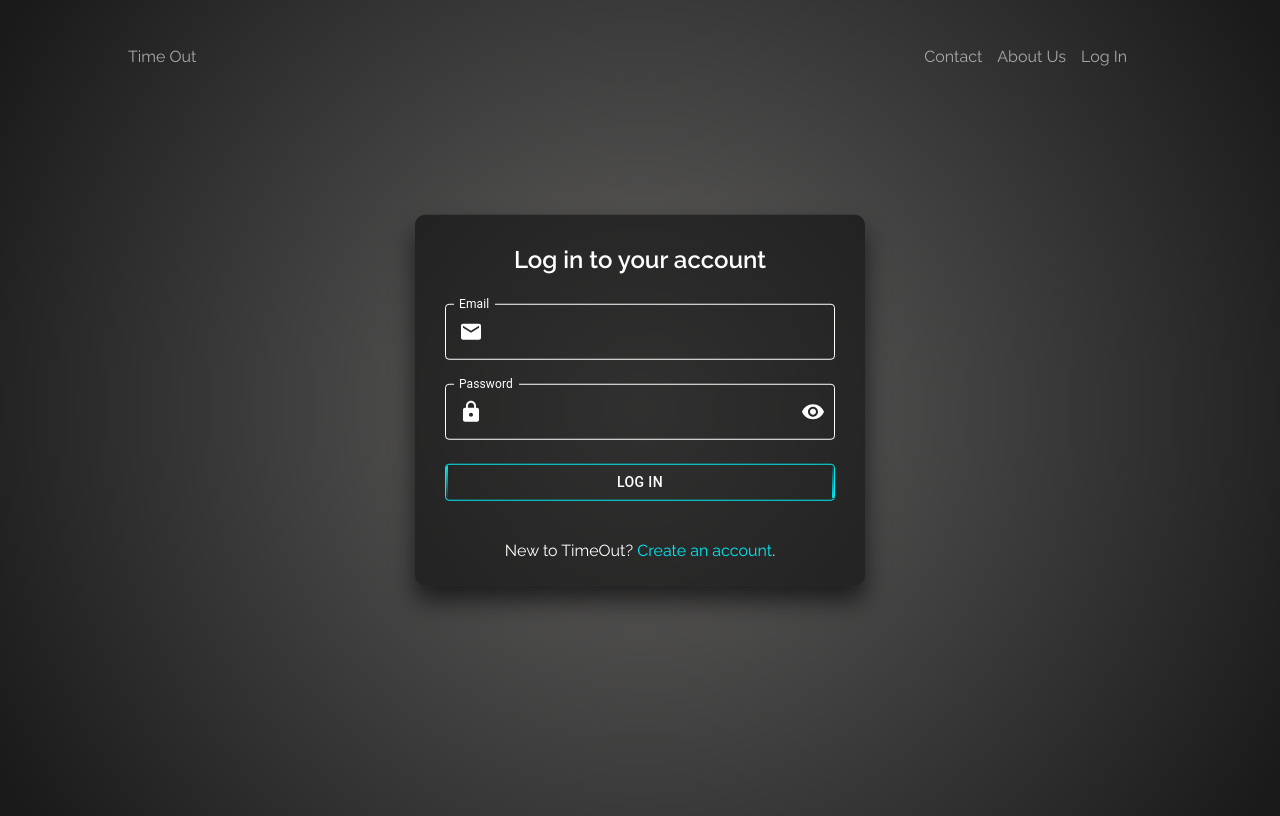
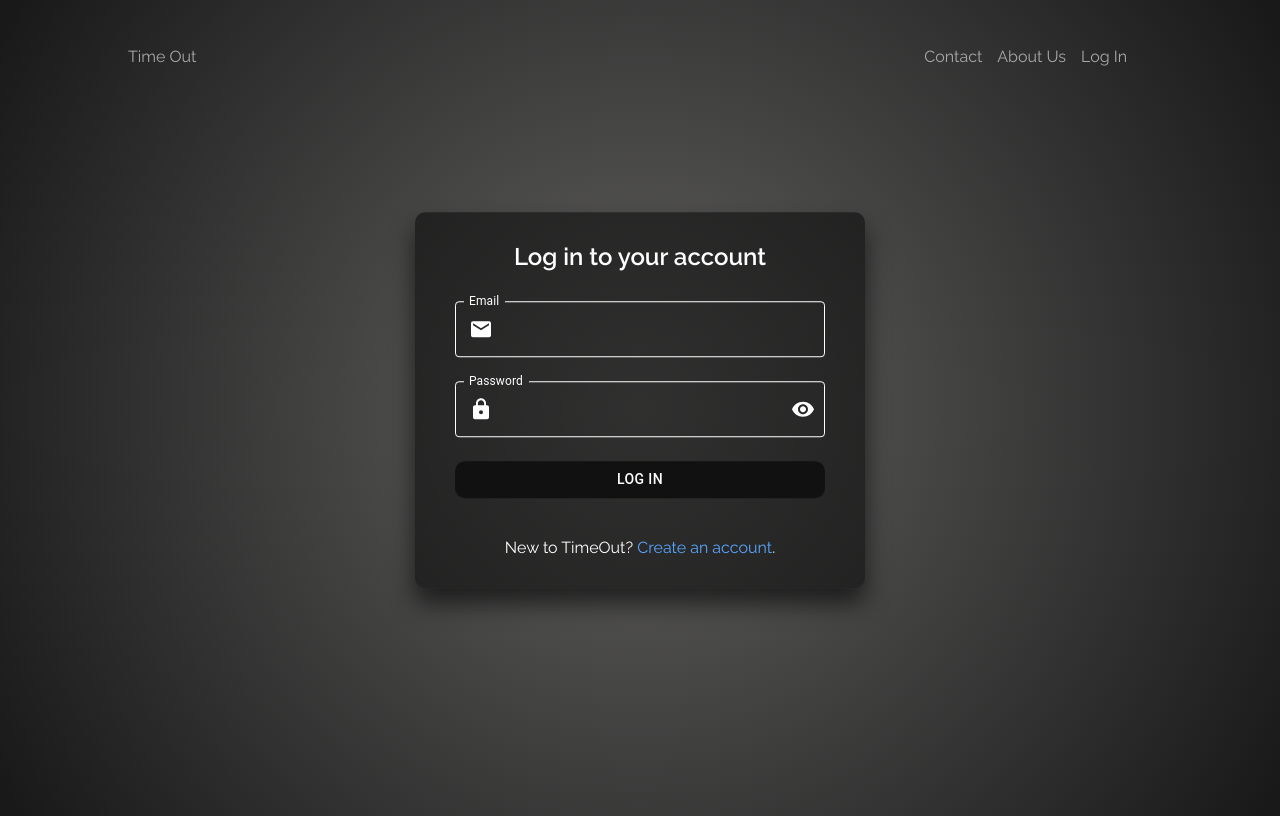
Before and after one commit to pnu-cs/timeout-frontend, a React (Create React App) app: page /login in a window 1280 px wide. Built offline with nearby package versions, Linux system fonts and the light colour scheme.

Commit message:
Change log in button animation and padding in class "login box"

```diff
--- a/src/containers/LogInPage/index.tsx
+++ b/src/containers/LogInPage/index.tsx
@@ -35,16 +35,15 @@
             borderColor: '#fff',
         },
         '&:hover fieldset': {
-            borderColor: '#03e9f4',
+            borderColor: '#1f6feb',
         },
         '&.Mui-focused fieldset': {
-            borderColor: '#03e9f4',
+            borderColor: '#1f6feb',
         },
     },
 });
 
 const ColorButton = styled(Button)<ButtonProps>(() => ({
-    borderColor: '#03e9f4',
     color: '#fff'
 }));
 
@@ -60,7 +59,8 @@
         showPassword: Boolean
     };
 
-    //console.log(password);
+    console.log(email);
+    console.log(password);
 
     const onLogInPress = () => dispatch(logInInit(userData));
 
@@ -118,18 +118,12 @@
             </Grid>
             <Grid item>
                 <FormControl fullWidth>
-                    <ColorButton className="stylized-button" variant="outlined" onClick={onLogInPress}>
-                        <span></span>
-                        <span></span>
-                        <span></span>
-                        <span></span>
-                        Log in
-                    </ColorButton>
+                    <ColorButton className="glow-on-hover" variant="text" onClick={onLogInPress}>Log in</ColorButton>
                 </FormControl>
             </Grid>
             <Grid item>
                 <FormControl>
-                    <p>New to TimeOut? <Link href="/signup" underline="none" color="#03e9f4">Create an account</Link>.</p>
+                    <p>New to TimeOut? <Link href="/signup" underline="none" color="#58A6FF">Create an account</Link>.</p>
                 </FormControl>
             </Grid>
         </Grid>
--- a/src/containers/LogInPage/styles.css
+++ b/src/containers/LogInPage/styles.css
@@ -1,20 +1,9 @@
-html {
-    height: 100%;
-}
-
-body {
-    margin:0;
-    padding:0;
-    font-family: sans-serif;
-    background: linear-gradient(#141e30, #243b55);
-}
-
 .login-box {
     position: absolute;
     top: 50%;
     left: 50%;
     width: 450px;
-    padding: 30px 30px 10px 30px;
+    padding: 30px 40px 15px 40px;
     transform: translate(-50%, -50%);
     background: rgba(0,0,0,.5);
     box-sizing: border-box;
@@ -33,101 +22,60 @@
     color: #ffffff;
 }
 
-.stylized-button {
+.glow-on-hover {
+    border: none;
+    outline: none;
+    color: #fff;
+    background: #111;
+    cursor: pointer;
     position: relative;
-    display: inline-block;
-    text-decoration: none;
-    text-transform: uppercase;
-    overflow: hidden;
-    transition: .5s;
-    margin-top: 10px;
-    letter-spacing: 4px
+    z-index: 0;
+    border-radius: 10px;
 }
 
-.stylized-button:hover {
-    background: #03e9f4;
-    color: #fff;
-    border-radius: 5px;
-    box-shadow: 0 0 5px #03e9f4,
-    0 0 15px #03e9f4;
+.glow-on-hover:before {
+    content: '';
+    background: linear-gradient(45deg, #ff0000, #ff7300, #fffb00, #48ff00, #00ffd5, #002bff, #7a00ff, #ff00c8, #ff0000);
+    position: absolute;
+    top: -2px;
+    left:-2px;
+    background-size: 400%;
+    z-index: -1;
+    filter: blur(5px);
+    width: calc(100% + 4px);
+    height: calc(100% + 4px);
+    animation: glowing 20s linear infinite;
+    opacity: 0;
+    transition: opacity .3s ease-in-out;
+    border-radius: 10px;
 }
 
-.stylized-button span {
-    position: absolute;
-    display: block;
+.glow-on-hover:active {
+    color: #000
 }
 
-.stylized-button span:nth-child(1) {
-    top: 0;
-    left: -100%;
-    width: 100%;
-    height: 2px;
-    background: linear-gradient(90deg, transparent, #03e9f4);
-    animation: btn-anim1 2s linear infinite;
+.glow-on-hover:active:after {
+    background: transparent;
 }
 
-.stylized-button span:nth-child(2) {
-    top: -100%;
-    right: 0;
-    width: 2px;
-    height: 100%;
-    background: linear-gradient(180deg, transparent, #03e9f4);
-    animation: btn-anim2 2s linear infinite;
-    animation-delay: 1s
+.glow-on-hover:hover:before {
+    opacity: 1;
 }
 
-.stylized-button span:nth-child(3) {
-    bottom: 0;
-    right: -100%;
+.glow-on-hover:after {
+    z-index: -1;
+    content: '';
+    position: absolute;
     width: 100%;
-    height: 2px;
-    background: linear-gradient(270deg, transparent, #03e9f4);
-    animation: btn-anim3 2s linear infinite;
-    animation-delay: 2s
+    height: 100%;
+    background: #111;
+    left: 0;
+    top: 0;
+    border-radius: 10px;
 }
 
-.stylized-button span:nth-child(4) {
-    bottom: -100%;
-    left: 0;
-    width: 2px;
-    height: 100%;
-    background: linear-gradient(360deg, transparent, #03e9f4);
-    animation: btn-anim4 2s linear infinite;
-    animation-delay: 3s
+@keyframes glowing {
+    0% { background-position: 0 0; }
+    50% { background-position: 400% 0; }
+    100% { background-position: 0 0; }
 }
-
-@keyframes btn-anim1 {
-    0% {
-        left: -100%;
-    }
-    50%,100% {
-        left: 100%;
-    }
-}
-
-@keyframes btn-anim2 {
-    0% {
-        top: -100%;
-    }
-    50%,100% {
-        top: 100%;
-    }
-}
-
-@keyframes btn-anim3 {
-    0% {
-        right: -100%;
-    }
-    50%,100% {
-        right: 100%;
-    }
-}
-
-@keyframes btn-anim4 {
-    0% {
-        bottom: -100%;
-    }
-    50%,100% {
-        bottom: 100%;
-    }
-}
```
